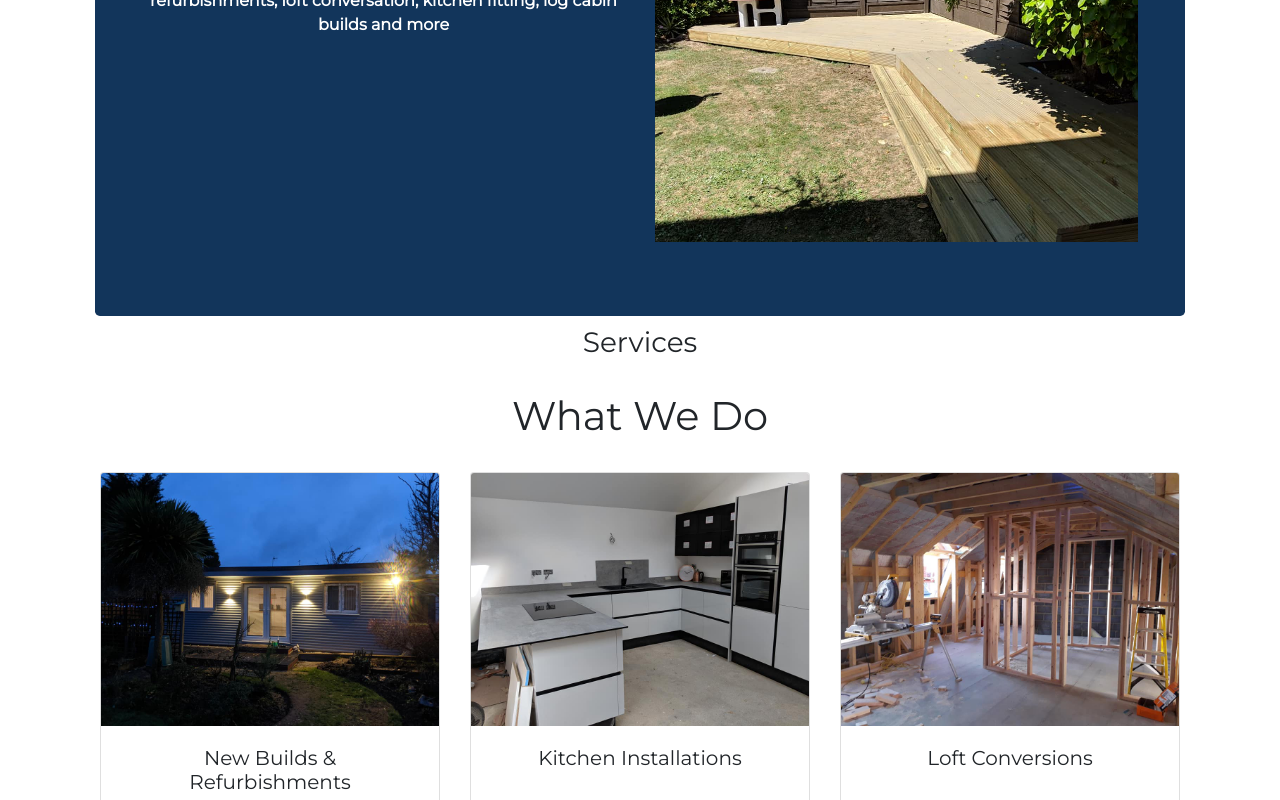
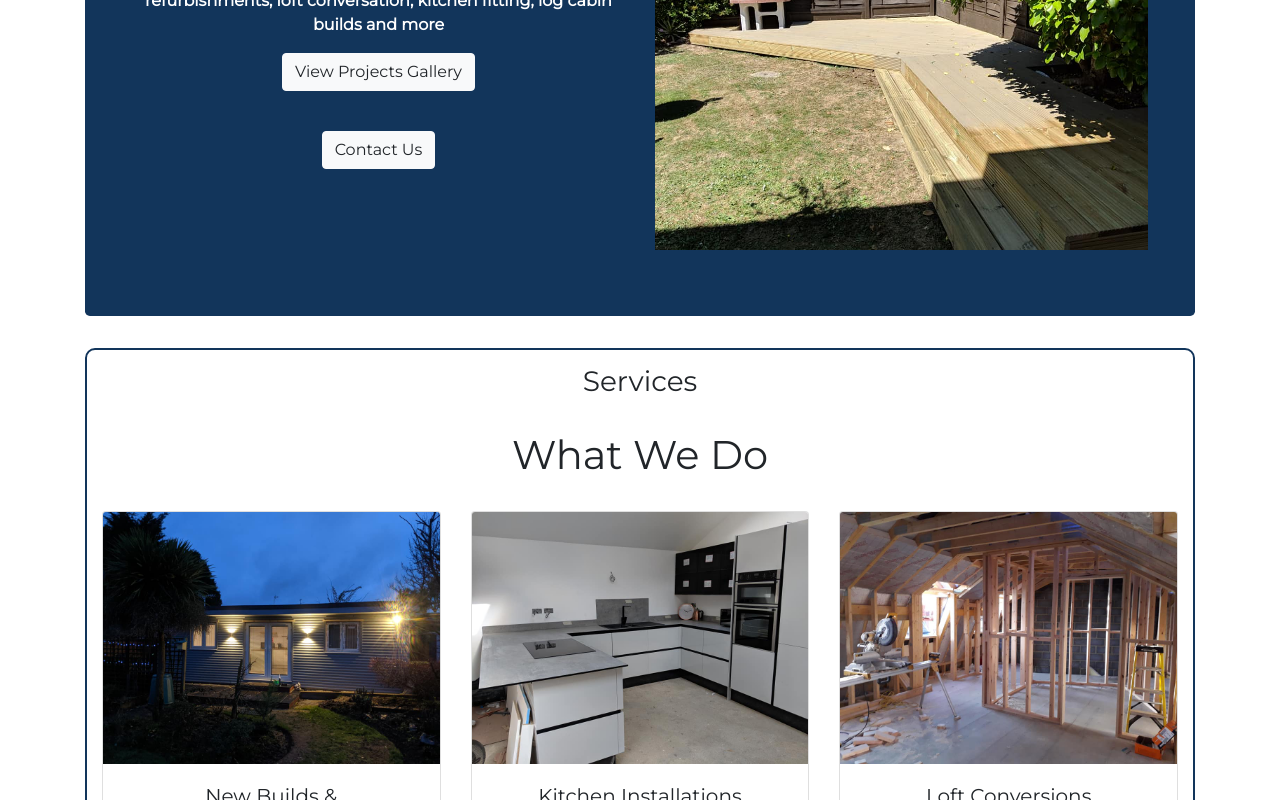
Before and after one commit to HottScall/Concept-Website, a React (Create React App) app: page / in a window 1280 px wide. Shown: the part 300-1100 px from the top of the page. Built offline with nearby package versions, Linux system fonts and the light colour scheme.

Commit message:
Created buttons in the Jumbotron which direct you to the projects and contact us page.

```diff
--- a/src/App.js
+++ b/src/App.js
@@ -8,7 +8,6 @@ import { Contact } from "./Contact";
 import { NoMatch } from "./NoMatch";
 import { Layout } from "./components/Layout";
 import { Navigationbar } from "./components/Navigationbar";
-import { Jumbotron } from "./components/Jumbotron";
 
 function App() {
   return (
--- a/src/Home.js
+++ b/src/Home.js
@@ -1,11 +1,10 @@
 import React from "react";
-import { Jumbotron } from "./components/Jumbotron";
+import { HomeJumbotron } from "./components/HomeJumbotron";
 import { HomeContainer } from "./components/HomeContainer";
-import index from "./index.css";
 
 export const Home = () => (
   <div className="home-page-wrapper">
-    <Jumbotron />
+    <HomeJumbotron />
     <HomeContainer />
   </div>
 );
--- a/src/components/HomeContainer.js
+++ b/src/components/HomeContainer.js
@@ -1,5 +1,5 @@
 import React from "react";
-import { Container, Row, Col, Button, Card, CardDeck } from "react-bootstrap";
+import { Container, Card, CardDeck } from "react-bootstrap";
 import styled from "styled-components";
 import Kitchen from "../assets/Kitchen.jpg";
 import Cabin from "../assets/Cabin.jpg";
@@ -9,9 +9,13 @@ import Doors from "../assets/Doors.jpg";
 import stairs from "../assets/stairs.jpg";
 
 const Styles = styled.div`
-  container {
-    padding: 5px;
-    border: 10px, solid, black;
+  .container-wrapper {
+    border: 2.5px solid #12355b;
+    border-radius: 10px;
+    margin-top: 15px;
+    margin-bottom: 15px;
+    padding-bottom: 15px;
+    padding-top: 15px;
   }
 
   .info-cards {
--- a/src/components/Jumbotron.js
+++ b/src/components/HomeJumbotron.js
@@ -4,9 +4,7 @@ import {
   Container,
   Row,
   Col,
-  Button,
-  CardGroup,
-  Card
+  Button
 } from "react-bootstrap";
 import styled from "styled-components";
 import Decking from "../assets/Decking.jpg";
@@ -16,7 +14,6 @@ const Styles = styled.div`
     max-width: 100%;
     max-height 100%;
     position: auto;
-    background-position: 50% 50%;
   }
 
   .Jumbo {
@@ -24,15 +21,12 @@ const Styles = styled.div`
     background-color: #12355b;
     color: #ffffff;
     height: 500px;
-    position: relative;
-    z-index: -2;
-    margin 10px;
-
+    margin-top: 10px;
   }
 
 `;
 
-export const Jumbotron = () => (
+export const HomeJumbotron = () => (
   <Styles>
     <Jumbo className="Jumbo">
       <Container>
@@ -48,6 +42,17 @@ export const Jumbotron = () => (
                 builds and more
               </strong>
             </p>
+            <p align="center">
+              <Button variant="light" href="/projects">
+                View Projects Gallery
+              </Button>
+            </p>
+            <br />
+            <p align="center">
+              <Button variant="light" href="/contact">
+                Contact Us
+              </Button>
+            </p>
           </Col>
           <Col className="right col">
             <img src={`${Decking}`} alt="Decking" />
```
